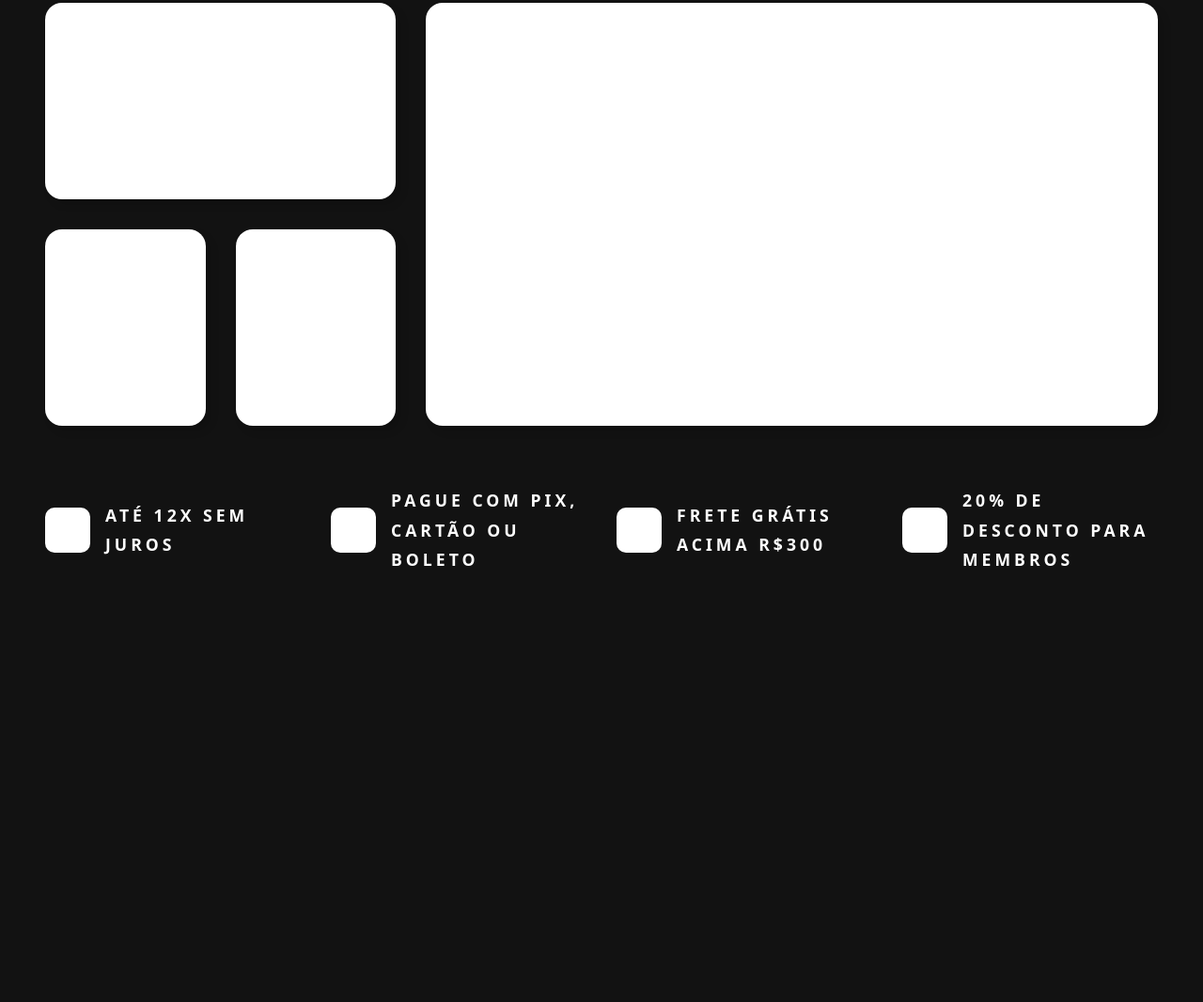
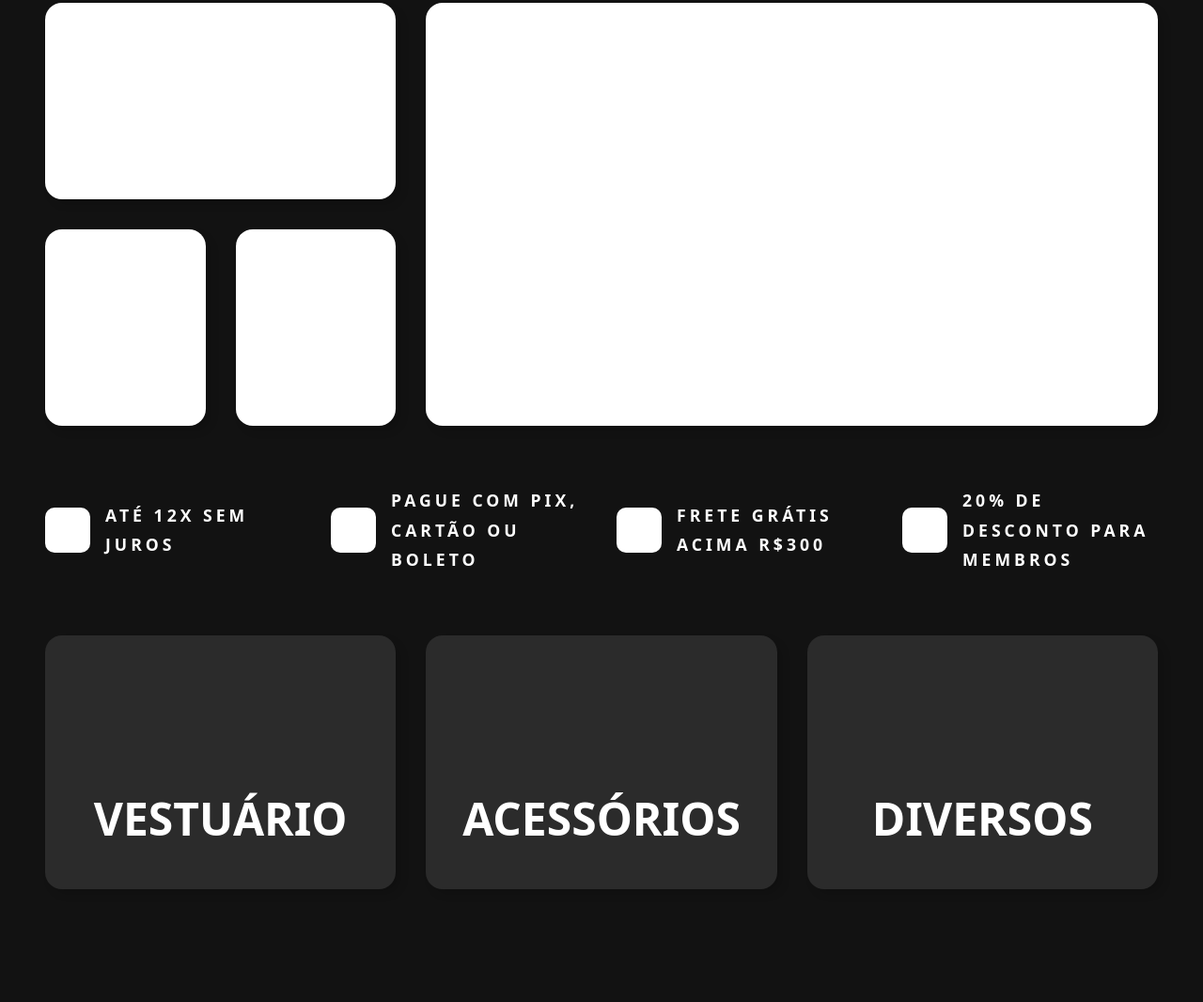
Before and after one commit to SnayderRodrigues/heavyload-gym, a plain HTML site: page store.html in a window 1280 px wide. Shown: the part 370-1436 px from the top of the page at 94% size. Before the commit the page ends 1102 px from the top, so only its background shows below. Drawn offline with Linux system fonts and the light colour scheme.

Commit message:
add categories section for store page

```diff
--- /dev/null
+++ b/scss/store/_storeCategories.scss
@@ -0,0 +1,32 @@
+@use "../util/" as u;
+
+.storeCategories {
+  display: flex;
+  flex-direction: column;
+  align-items: center;
+  justify-content: center;
+  background-color: transparent;
+  padding: 64px 0 120px 0;
+
+  &__wrapper {
+    display: flex;
+    align-items: center;
+    justify-content: space-between;
+    gap: 2rem;
+  }
+  &__category {
+    flex: 1;
+    display: flex;
+    align-items: flex-end;
+    justify-content: center;
+    font-size: 3rem;
+    font-weight: 800;
+    text-transform: uppercase;
+    width: 100%;
+    height: 270px;
+    background-color: var(--black);
+    padding: 2rem;
+    border-radius: 1.125rem;
+    box-shadow: 6px 6px 10px -1px rgba(0, 0, 0, 0.15);
+  }
+}
--- a/scss/store/_storeHero.scss
+++ b/scss/store/_storeHero.scss
@@ -4,10 +4,10 @@
   display: flex;
   flex-direction: column;
   align-items: center;
-  justify-content: center;
-  min-height: 100svh;
+  // justify-content: center;
+  // min-height: 100svh;
   background-color: transparent;
-  padding: 120px 0;
+  padding: 120px 0 0 0;
 
   &__wrapper {
     display: flex;
--- a/store.html
+++ b/store.html
@@ -87,7 +87,9 @@
       <section class="storeHero">
         <div class="wrapper storeHero__wrapper">
           <div class="storeHero__headline-wrapper">
-            <h1 class="storeHero__headline">Lorem ipsum dolor sit, amet consectetur.</h1>
+            <h1 class="storeHero__headline">
+              Lorem ipsum dolor sit, amet consectetur.
+            </h1>
             <div class="storeHero__subtitle-wrapper">
               <p class="storeHero__subtitle-text">
                 Lorem ipsum dolor sit amet consectetur adipisicing elit. Illum
@@ -125,13 +127,24 @@
             </div>
             <div class="storeHero__slider-item">
               <span class="storeHero__slider-item-icon"></span>
-              <span class="storeHero__slider-item-text">Frete grátis acima R$300</span>
+              <span class="storeHero__slider-item-text"
+                >Frete grátis acima R$300</span
+              >
             </div>
             <div class="storeHero__slider-item">
               <span class="storeHero__slider-item-icon"></span>
-              <span class="storeHero__slider-item-text">20% de desconto para membros</span>
+              <span class="storeHero__slider-item-text"
+                >20% de desconto para membros</span
+              >
             </div>
           </div>
+        </div>
+      </section>
+      <section class="storeCategories">
+        <div class="wrapper storeCategories__wrapper">
+          <div class="storeCategories__category">Vestuário</div>
+          <div class="storeCategories__category">Acessórios</div>
+          <div class="storeCategories__category">Diversos</div>
         </div>
       </section>
     </main>
```
Also changed, not shown: scss/store/_index.scss (+4 -3 lines), dist/style.css, 1 other file.
